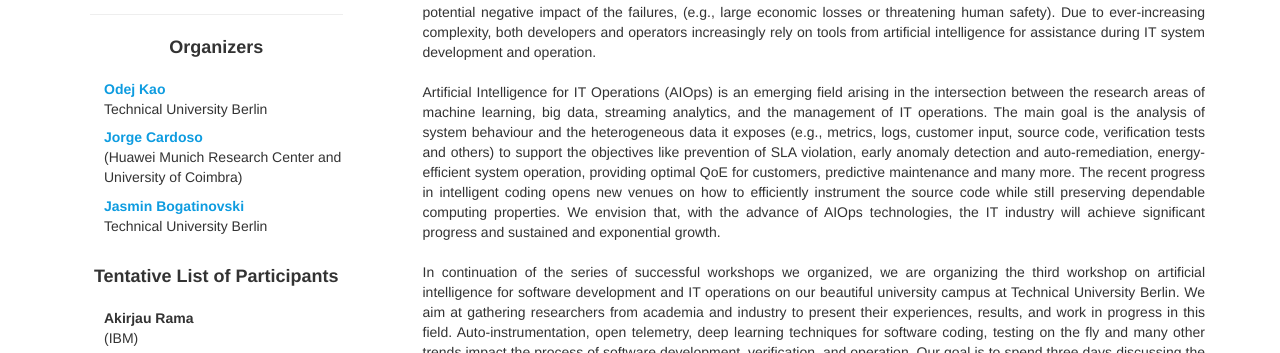
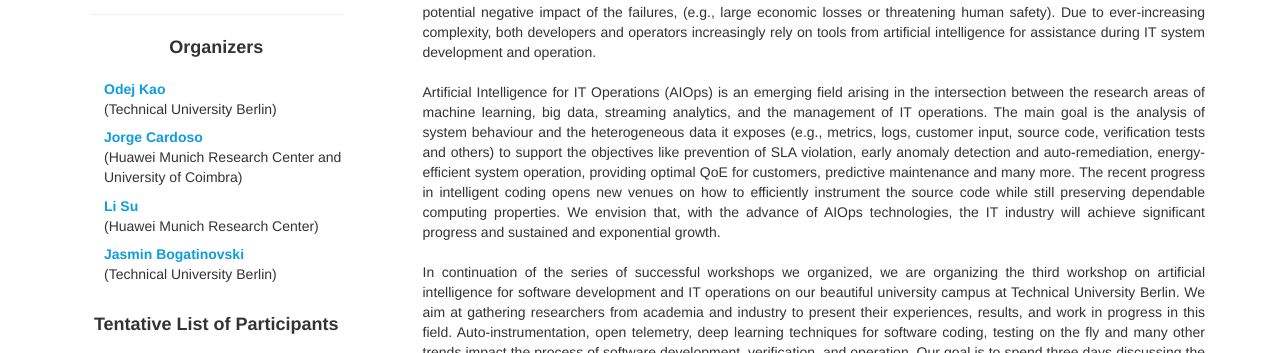
Before and after one commit to aiops2023/aiops2023, a plain HTML site: page call/index.html in a window 1280 px wide. Shown: the part 384-737 px from the top of the page. Drawn offline with nearby package versions, Linux system fonts and the light colour scheme; some packages are replaced by stand-ins of ours.

Commit message:
add Li Su

```diff
--- a/call/index.html
+++ b/call/index.html
@@ -60,7 +60,7 @@
 
                 <li class="name"><a href="https://www.cit.tu-berlin.de/kao/">Odej Kao</a></li>
                 <ul class="nav temp" style="padding-bottom: 0;">
-                    <li class="affiliation"> Technical University Berlin</li>
+                    <li class="affiliation"> (Technical University Berlin)</li>
                 </ul>
 
                 <li class="name"><a href="https://jorge-cardoso.github.io/">Jorge Cardoso</a></li>
@@ -68,9 +68,14 @@
                     <li class="affiliation">(Huawei Munich Research Center and University of Coimbra)</li>
                 </ul>
 
+                <li class="name"><a href="https://www.linkedin.com/in/lisu2022/">Li Su</a></li>
+                <ul class="nav temp" style="padding-bottom: 0;">
+                    <li class="affiliation">(Huawei Munich Research Center)</li>
+                </ul>
+
                 <li class="name"><a href="https://bogatinovskijasmin.github.io/bogatinovskijasmin/aboutme/">Jasmin Bogatinovski</a></li>
                 <ul class="nav temp" style="padding-bottom: 0;">
-                    <li class="affiliation">Technical University Berlin</li>
+                    <li class="affiliation">(Technical University Berlin)</li>
                 </ul>
                 <br>
 
```
Also changed, not shown: index.html (+5 -3 lines), schedule/index.html (+7 -2 lines).
